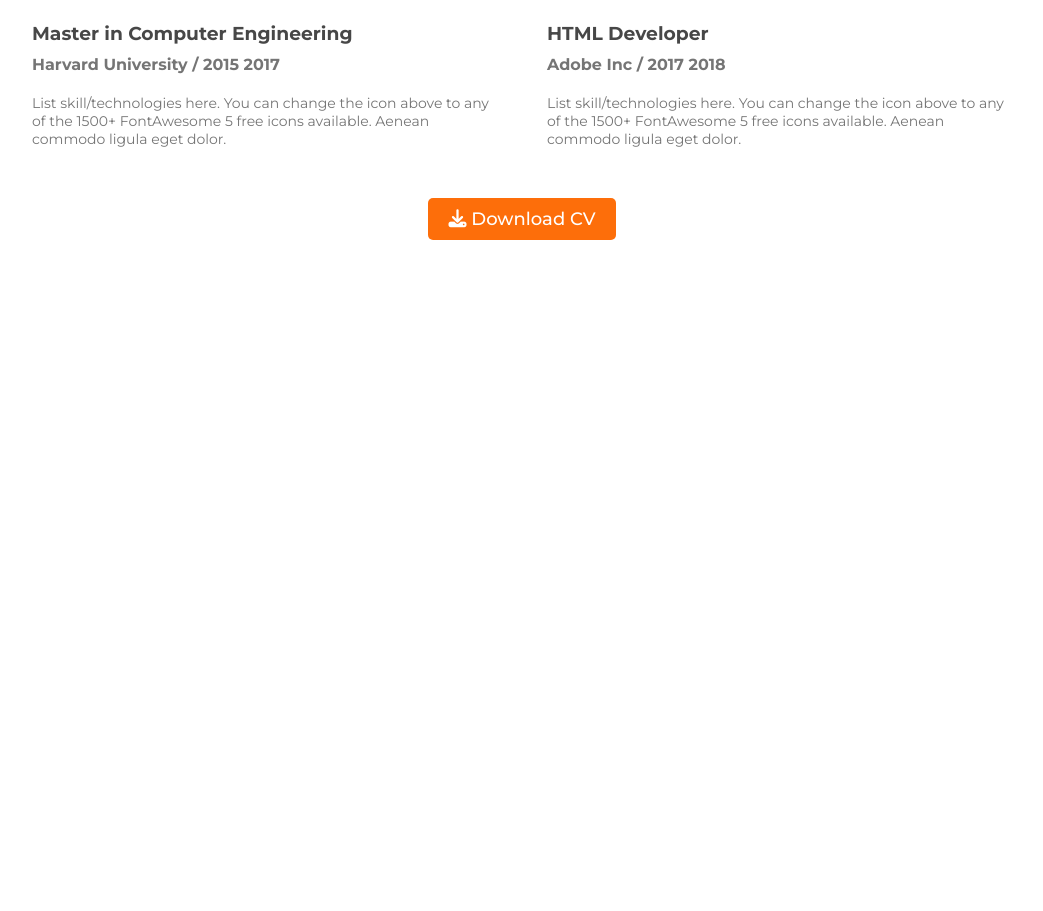
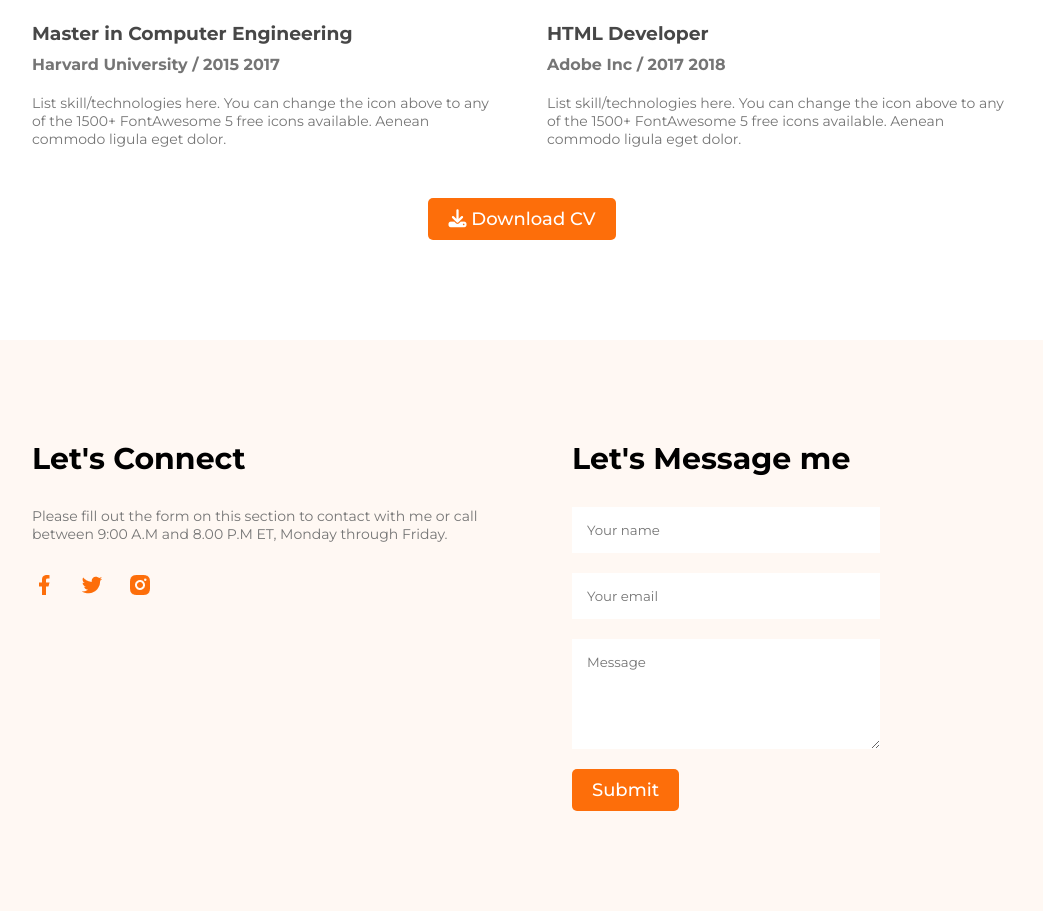
Before and after one commit to Aslam-Hosen/first-website, a plain HTML site: page index.html in a window 1280 px wide. Shown: the part 2474-3385 px from the top of the page, without its empty margins (118-1161 px from the left). Before the commit the page ends 2714 px from the top, so only its background shows below. Drawn offline with Linux system fonts and the light colour scheme.

Commit message:
completed the website design

```diff
--- a/index.html
+++ b/index.html
@@ -184,9 +184,35 @@
                        <button class="primary-btn"><i class="fa-solid fa-download"></i> Download CV</button>
                  </div>
            </section>
+      </main>
 
+      <!-- footer section -->
 
-      </main>
+      <footer class="contact">
+            <div class="contact-left">
+                 <h2>Let's Connect</h2>
+                 <p>Please fill out the form on this section to contact with me or call between 9:00 A.M and 8.00 P.M ET, Monday through Friday.</p>
+                 <div class="contact-links">
+                      <a href=""><img src="images/icons/facebook.png" alt=""></a>
+                      <a href=""><img src="images/icons/twitter.png" alt=""></a>
+                      <a href=""><img src="images/icons/insta.png" alt=""></a>
+                 </div>
+
+                 </div>
+
+                 <div class="contact-right">
+                     <h2>Let's Message me</h2>
+
+                     <form action="" class="contact-form">
+                         <input type="text" placeholder="Your name">
+                         <input type="email" placeholder="Your email">
+                         <textarea placeholder="Message" name="" id="" rows="5" cols="15"></textarea>
+                         <input class="primary-btn" type="submit" value="Submit">
+                     </form>
+
+                 </div>
+            </div>
+      </footer>
 
 </body>
 </html>
--- a/style.css
+++ b/style.css
@@ -227,3 +227,52 @@ h1.resume-heading {
     text-align: center;
     margin-top: 50px;
 }
+
+/* footer area style */
+
+footer.contact {
+    margin-top: 100px;
+    background: #fff8f3;
+    padding: 100px 150px;
+    display: flex;
+    gap: 50px;
+}
+
+.contact-left {
+    width: 50%;
+}
+
+.contact-left h2 {
+    font-size: 30px;
+}
+
+.contact-left p {
+    font-size: 14px;
+    color: #757575;
+    margin-top: 30px;
+    margin-bottom: 30px;
+}
+
+.contact-links a {
+    margin-right: 20px;
+}
+
+.contact-right h2 {
+    font-size: 30px;
+}
+
+form.contact-form input[type="text"], input[type="email"], textarea {
+    display: block;
+    border: navajowhite;
+    padding: 15px 15px;
+    margin-top: 20px;
+    width: 100%;
+}
+
+form.contact-form {
+    margin-top: 30px;
+}
+
+form.contact-form input[type="submit"] {
+    margin-top: 20px;
+}
```
